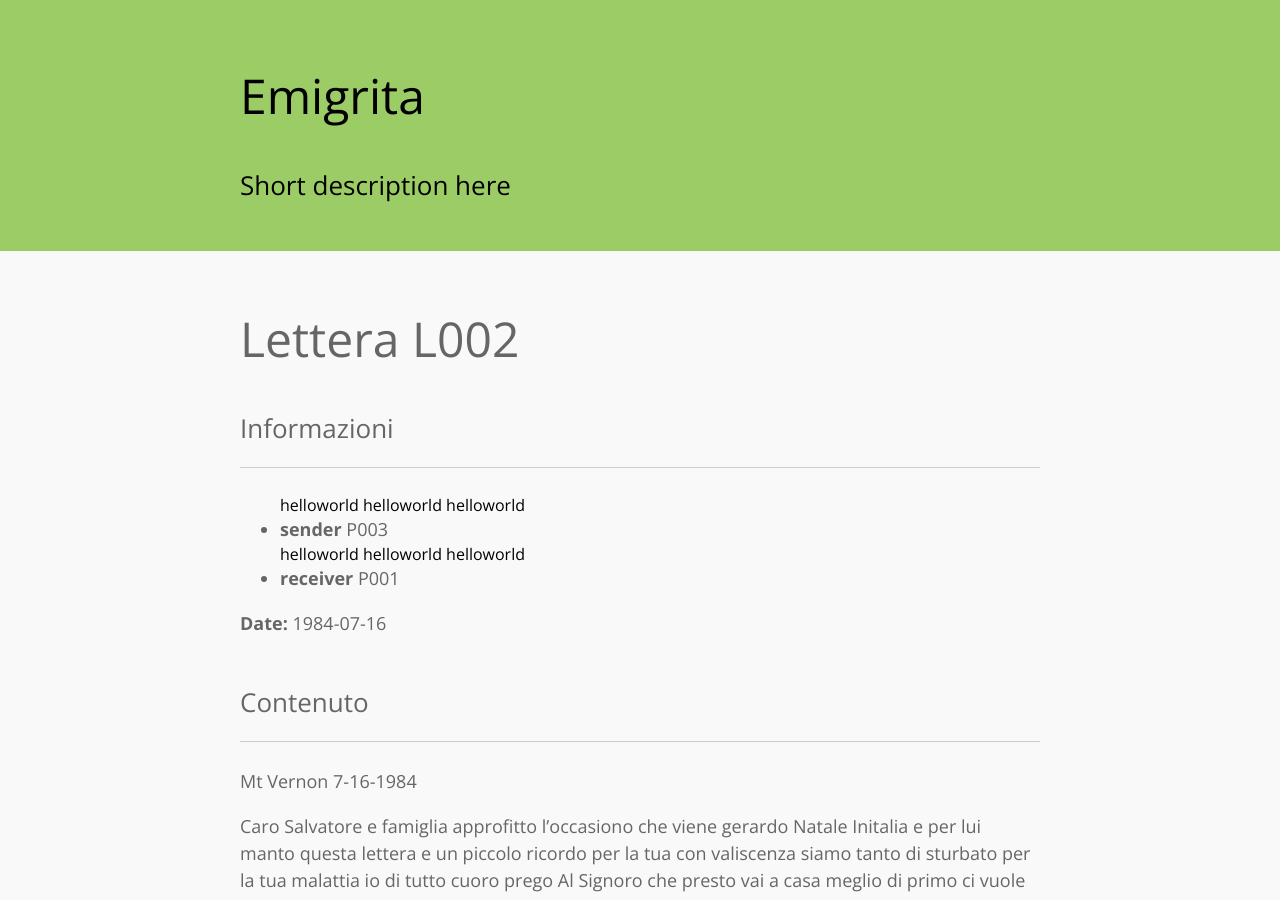
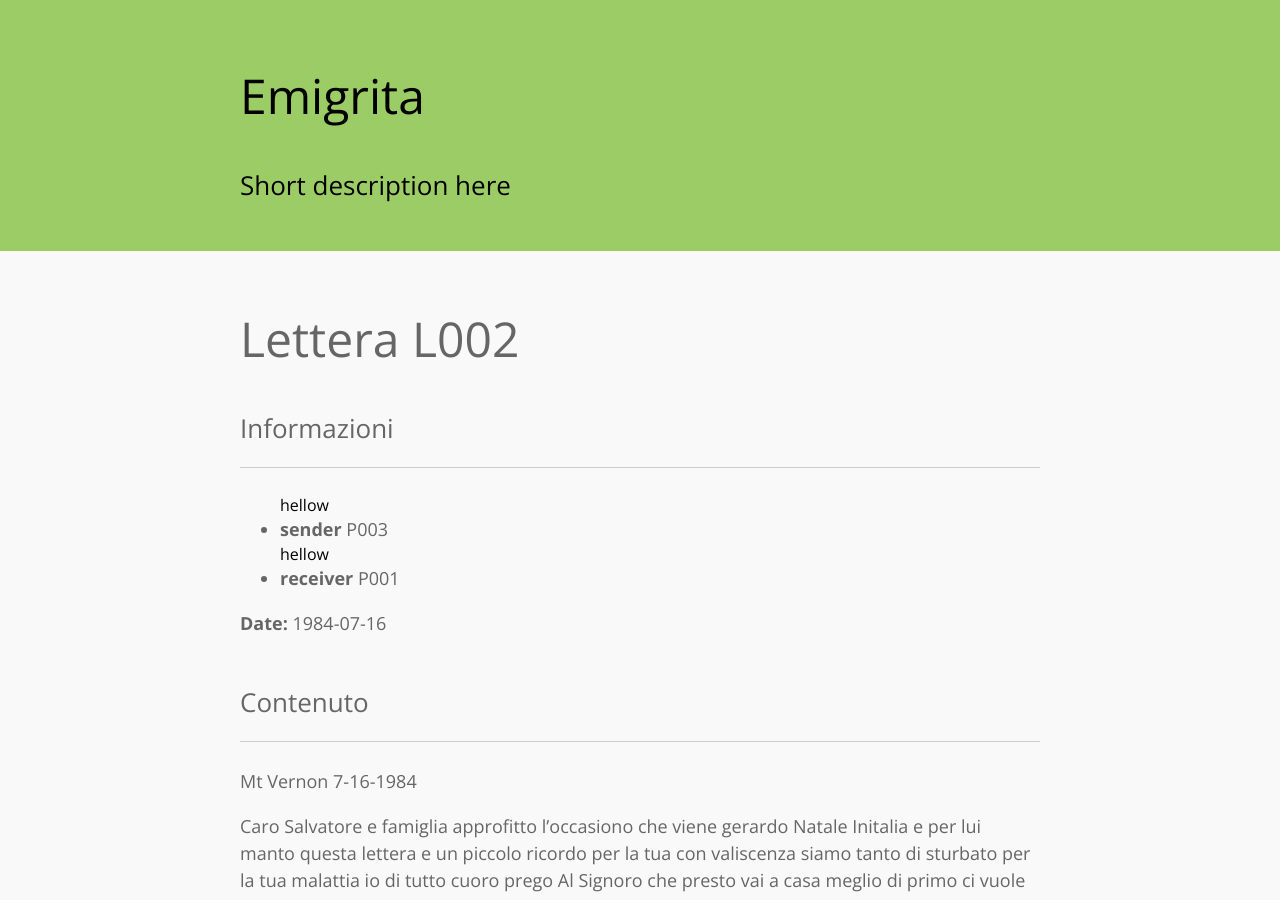
Before and after one commit to emigrita/emigrita.github.io, a Jekyll site: the page built from items/L002.md, in a window 1280 px wide and 900 px high. Built offline with Jekyll 4.4.1, drawn with Linux system fonts in a browser that asks for light colours.

Commit message:
Update people.html

```diff
--- a/_includes/people.html
+++ b/_includes/people.html
@@ -1,5 +1 @@
-{% for people in include.people %}
-
-{{ people.name }}
-helloworld
-{% endfor %}
+hellow
```
